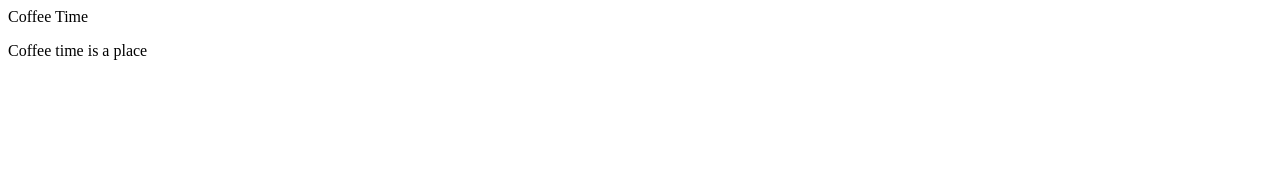
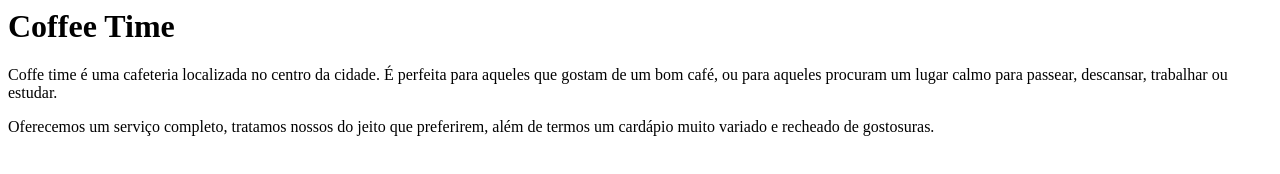
Before and after one commit to slythjjk/vscode, a plain HTML site: page index.html in a window 1280 px wide. Drawn offline with Linux system fonts and the light colour scheme.

Commit message:
Add files via upload

```diff
--- a/index.html
+++ b/index.html
@@ -1,3 +1,5 @@
-<hl>Coffee Time</hl>
+<h1>Coffee Time</h1>
 
-<p>Coffee time is a place</p>
+<p>Coffe time é uma cafeteria localizada no centro da cidade. É perfeita para aqueles que gostam de um bom café, ou para aqueles procuram um lugar calmo para passear, descansar, trabalhar ou estudar.</p>
+
+<p>Oferecemos um serviço completo, tratamos nossos do jeito que preferirem, além de termos um cardápio muito variado e recheado de gostosuras. </p>
```
